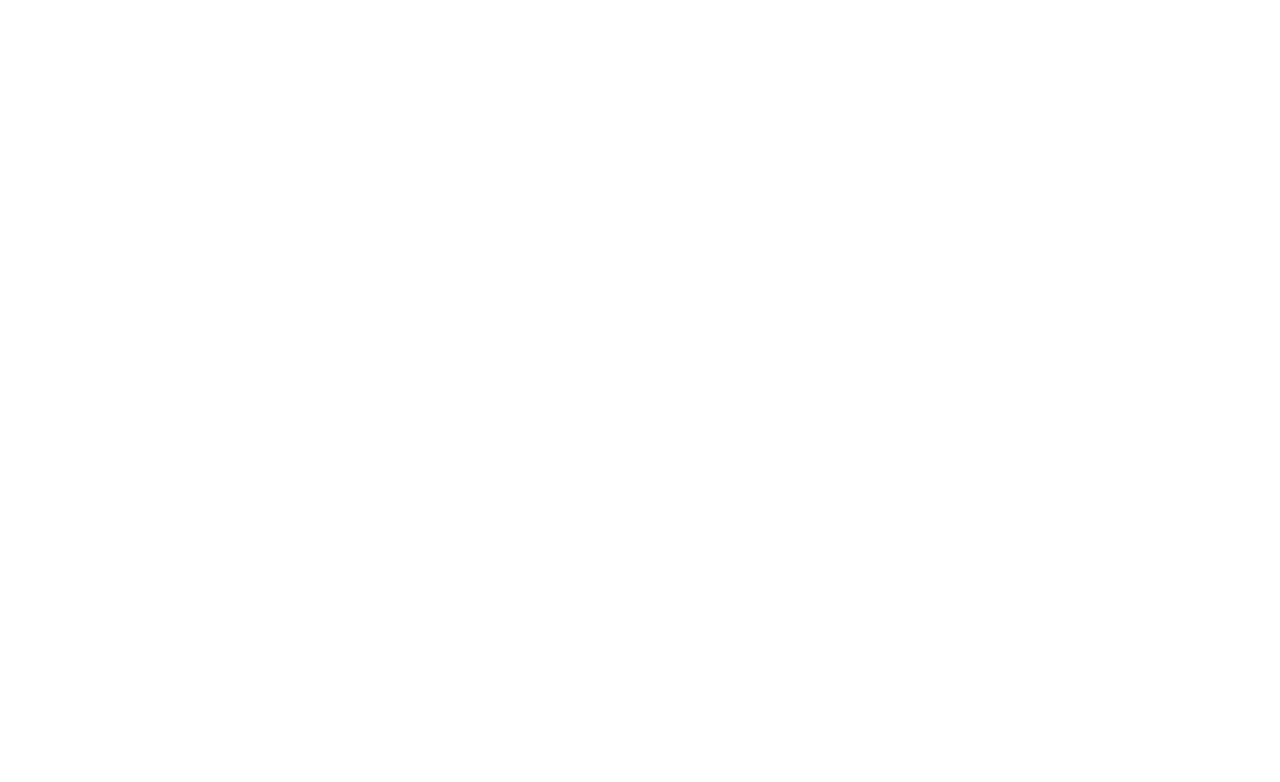
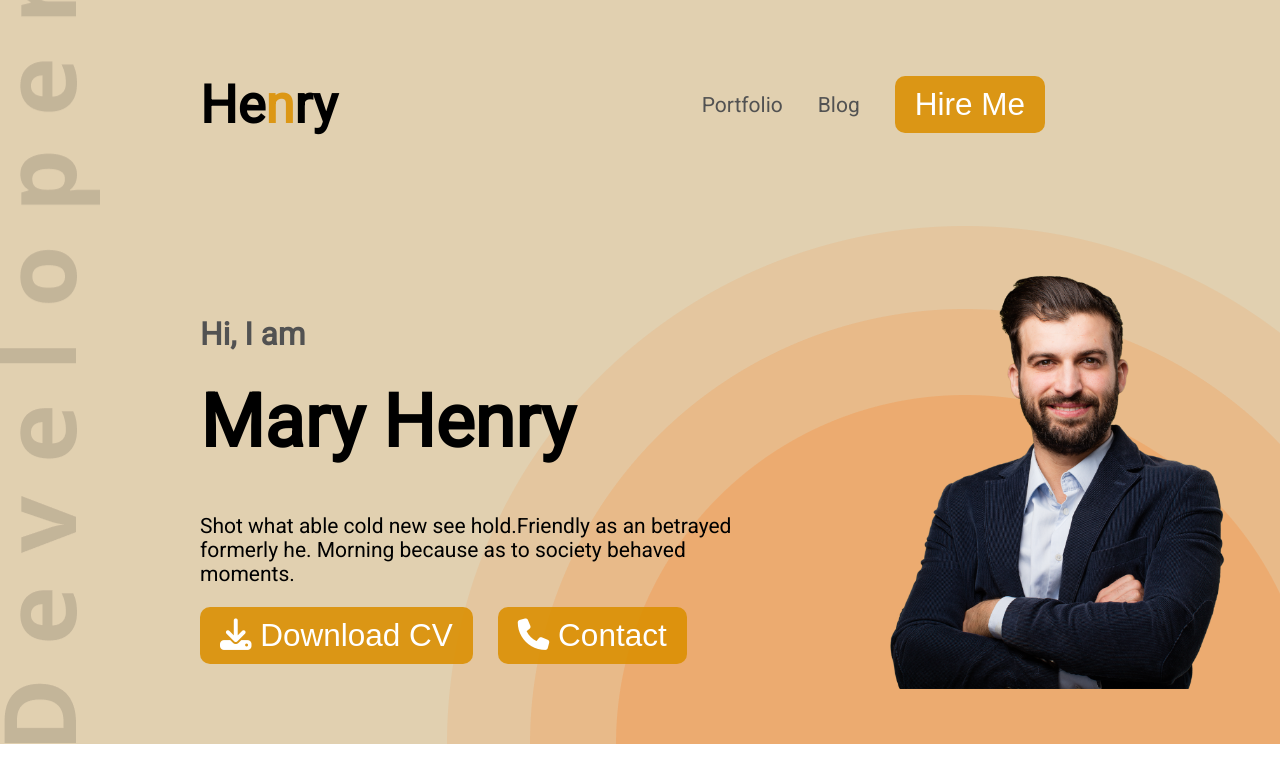
Before and after one commit to impactgalaxy/Henry-Portfolio, a plain HTML site: page index.html in a window 1280 px wide. Drawn offline with Linux system fonts and the light colour scheme.

Commit message:
header complete

```diff
--- a/index.html
+++ b/index.html
@@ -4,10 +4,33 @@
     <meta charset="UTF-8">
     <meta name="viewport" content="width=device-width, initial-scale=1.0">
     <title>Henry Portfolio</title>
+    <script src="https://kit.fontawesome.com/d6c02b4ec9.js" crossorigin="anonymous"></script>
+    <link rel="preconnect" href="https://fonts.googleapis.com">
+    <link rel="preconnect" href="https://fonts.gstatic.com" crossorigin>
+    <link href="https://fonts.googleapis.com/css2?family=Poppins&family=Roboto&display=swap" rel="stylesheet">
+    <link rel="stylesheet" href="./styles.css"/>
 </head>
 <body>
     <header>
-        <nav></nav>
+        <nav>
+            <h1 class="henry-head">He<span style="color: rgba(219, 143, 0, 0.884)">n</span>ry</h1>
+            <ul>
+                <li><a href="#">Portfolio</a></li>
+                <li><a href="#">Blog</a></li>
+                <li><button class="henry-btn">Hire Me</button></li>
+            </ul>
+        </nav>
+        <div class="bio-info">
+            <div class="bio-des">
+                <h2 style="color: #525252;">Hi, I am</h2>
+                <h1 style="font-size: 3.5em; margin-top: 5px;">Mary Henry</h1>
+                <p>Shot what able cold new see hold.Friendly as an betrayed formerly he. Morning because as to society behaved moments.</p>
+                <button class="henry-btn"><i class="fa-solid fa-download"></i> Download CV</button><button class="henry-btn"><i class="fa-solid fa-phone"></i> Contact</button>
+            </div>
+            <div>
+                <img src="./images/hardy.png" alt="">
+            </div>
+        </div>
     </header>
     <main></main>
     <footer></footer>
--- a/styles.css
+++ b/styles.css
@@ -0,0 +1,67 @@
+*, *::before, *::after{
+    box-sizing: border-box;
+}
+:root{
+    --primary-color: rgba(219, 143, 0, 0.884);
+    --optional-color: #525252;
+}
+body{
+    font-family: 'Poppins', sans-serif;
+    font-family: 'Roboto', sans-serif;
+    font-size: 21px;
+    margin: 0;
+}
+.primary-color{
+    background-color: var(--primary-color);
+}
+.henry-head{
+    font-weight: bold;
+    font-size: 2.5em;
+}
+.henry-btn{
+    font-size: 1.5em;
+    font-weight: 500;
+    padding: 10px 20px;
+    border: none;
+    border-radius: 10px;
+    background-color: var(--primary-color);
+    color: #fff;
+}
+header{
+    background-color: rgba(221, 202, 166, 0.884);
+    background-image: url('./images/header_bg.png'), url('./images/developer.png');
+    background-repeat: no-repeat;
+    background-position: right bottom, left bottom;
+}
+nav{
+    padding: 30px 200px;
+}
+nav, nav > ul{
+    display: flex;
+    justify-content: space-between;
+    align-items: center;
+}
+nav li{
+    list-style: none;
+    margin-right: 35px;
+}
+nav a{
+    text-decoration: none;
+    color: var(--optional-color);
+}
+.bio-info{
+    display: flex;
+    align-items: center;
+    justify-content: space-between;
+    padding: 50px;
+}
+.bio-des{
+    padding: 0 100px;
+    margin-left: 50px;
+}
+.bio-des button{
+    margin-right: 25px;
+}
+.bio-info img{
+    height: 430px;
+}
```
Also changed, not shown: images/developer.png (added), images/hardy.png (added), images/header_bg.png (added), images/icons/facebook.png (added), images/icons/insta.png (added), images/icons/js.png (added), images/icons/mongo.png (added), images/icons/nodejs.png (added), images/icons/react.png (added), images/icons/twitter.png (added).
